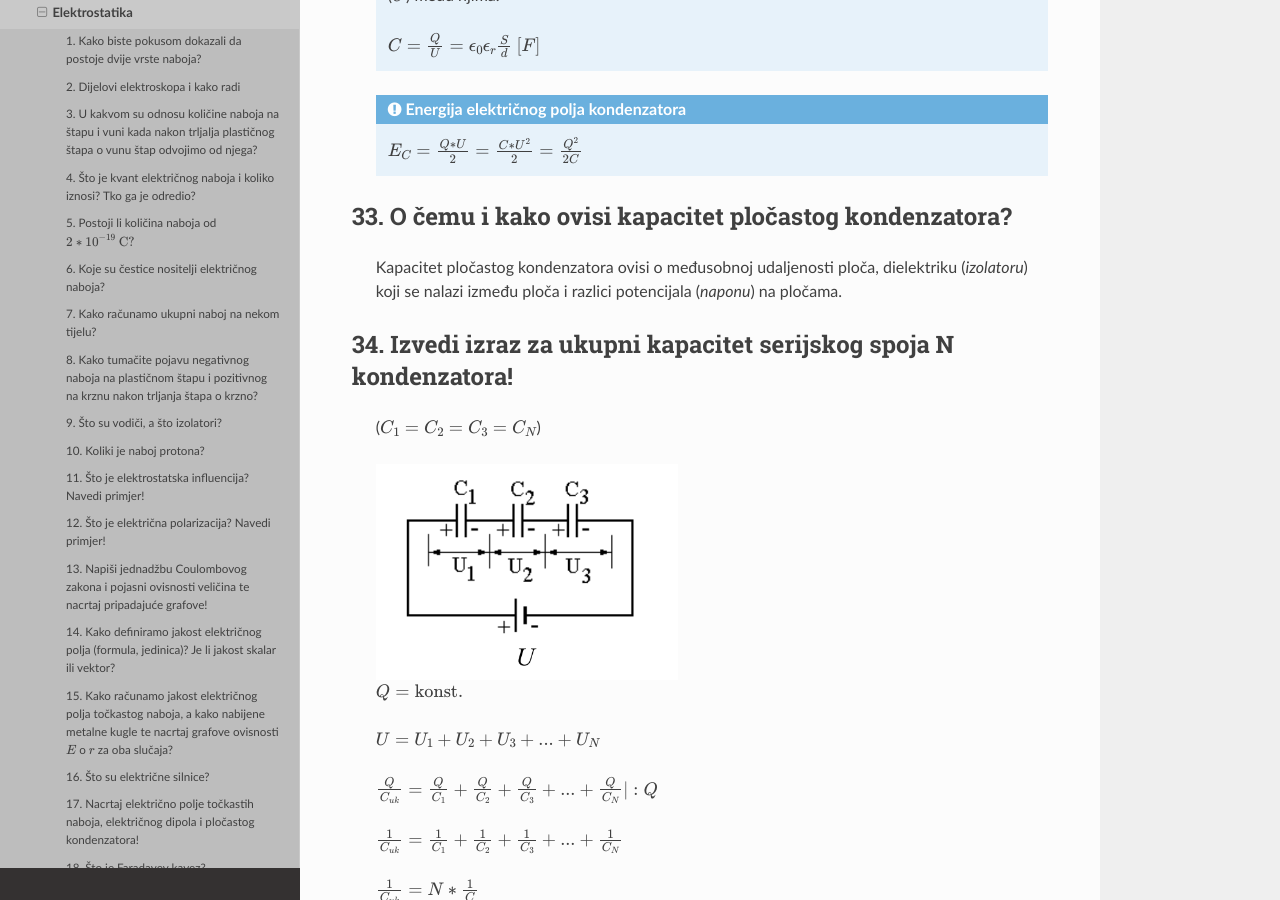
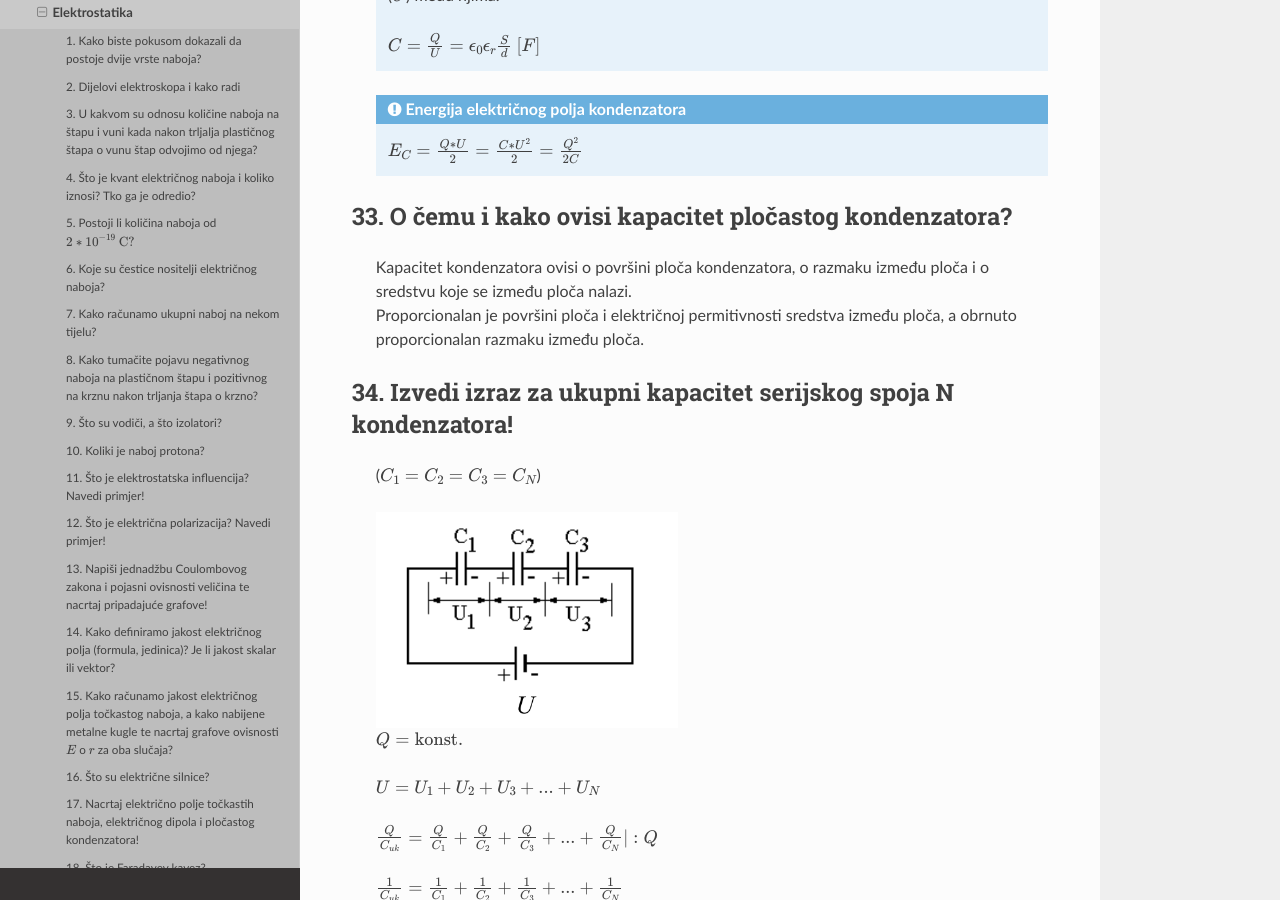
Before and after one commit to recycleTheC/tsrb-h_razred, a Sphinx documentation site: the page built from source/3_razred/fizika/elektrostatika/elektrostatika.rst, in a window 1280 px wide and 900 px high, scrolled down 18165 px. Built offline with Sphinx 7.4.7 and the Read the Docs theme 2.0.0, drawn with Linux system fonts in a browser that asks for light colours; some of the changed text lies outside the part shown.

Commit message:
Update sadržaja

```diff
--- a/source/3_razred/fizika/elektrostatika/elektrostatika.rst
+++ b/source/3_razred/fizika/elektrostatika/elektrostatika.rst
@@ -117,7 +117,7 @@
 10. Koliki je naboj protona?
 ^^^^^^^^^^^^^^^^^^^^^^^^^^^^
 
-  Naboj **protona** je jednak :math:`+1e = +1,6*10^{-19}`
+  Naboj **protona** je jednak :math:`+1e = +1,6*10^{-19} C`
 
 11. Što je elektrostatska influencija? Navedi primjer!
 ^^^^^^^^^^^^^^^^^^^^^^^^^^^^^^^^^^^^^^^^^^^^^^^^^^^^^^
@@ -411,8 +411,8 @@
 33. O čemu i kako ovisi kapacitet pločastog kondenzatora?
 ^^^^^^^^^^^^^^^^^^^^^^^^^^^^^^^^^^^^^^^^^^^^^^^^^^^^^^^^^
 
-  Kapacitet pločastog kondenzatora ovisi o međusobnoj udaljenosti ploča, dielektriku (*izolatoru*)
-  koji se nalazi između ploča i razlici potencijala (*naponu*) na pločama.
+  | Kapacitet kondenzatora ovisi o površini ploča kondenzatora, o razmaku između ploča i o sredstvu koje se između ploča nalazi.
+  | Proporcionalan je površini ploča i električnoj permitivnosti sredstva između ploča, a obrnuto proporcionalan razmaku između ploča.
 
 34. Izvedi izraz za ukupni kapacitet serijskog spoja N kondenzatora!
 ^^^^^^^^^^^^^^^^^^^^^^^^^^^^^^^^^^^^^^^^^^^^^^^^^^^^^^^^^^^^^^^^^^^^
```
